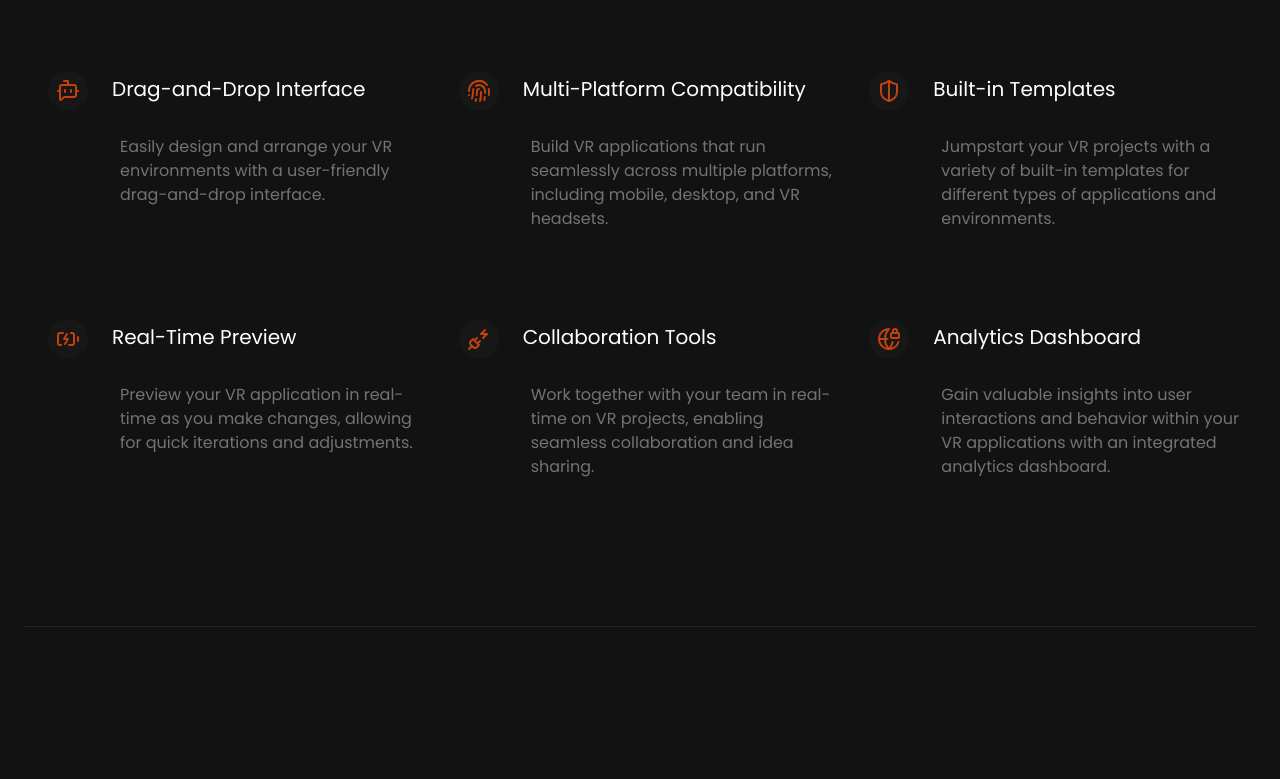
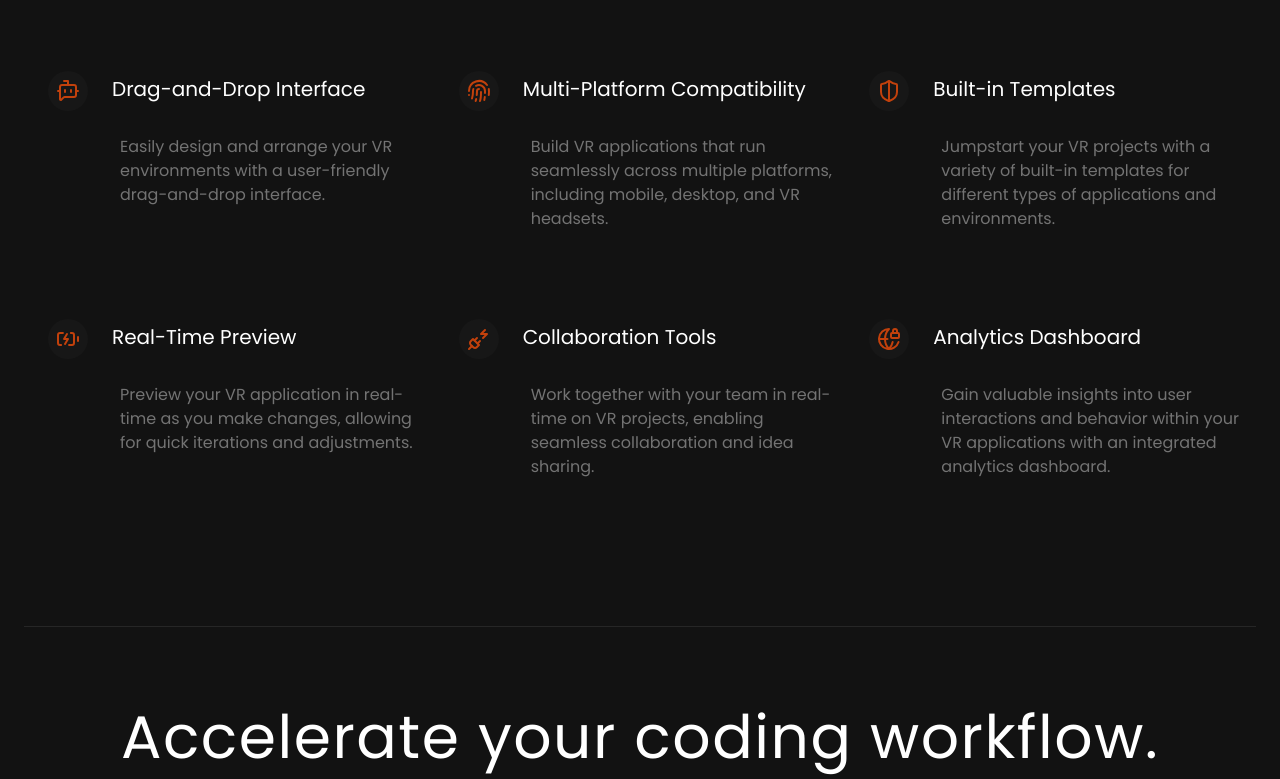
Before and after one commit to Shreyeska/Landing-Pages, a React (Vite) app in the folder Virtualr/: page / in a window 1280 px wide. Shown: the part 1072-1851 px from the top of the page. Before the commit the page ends 1699 px from the top, so only its background shows below. Built offline with nearby package versions, Linux system fonts and the light colour scheme.

Commit message:
Update: Basic WorkFlow Setup

```diff
--- a/Virtualr/src/App.jsx
+++ b/Virtualr/src/App.jsx
@@ -2,6 +2,7 @@
 import Navbar from "./components/Navbar";
 import HeroSection from "./components/HeroSection";
 import FeatureSection from "./components/FeatureSection";
+import Workflow from "./components/Workflow";
 
 const App = () => {
   return (
@@ -10,6 +11,7 @@
       <div className="max-w-7xl mx-auto pt-20 px-6">
         <HeroSection />
         <FeatureSection />
+        <Workflow />
       </div>
     </div>
   );
--- /dev/null
+++ b/Virtualr/src/components/Workflow.jsx
@@ -0,0 +1,15 @@
+import React from "react";
+import { CheckCircle2 } from "lucide-react";
+import codeImg from "../assets/code.jpg";
+
+const Workflow = () => {
+  return (
+    <div className="mt-20">
+      <h2 className=" text-3xl sm:text-5xl lg:text-6xl  text-center mt-6 tracking-wide">
+        Accelerate your coding workflow.
+      </h2>
+    </div>
+  );
+};
+
+export default Workflow;
```
